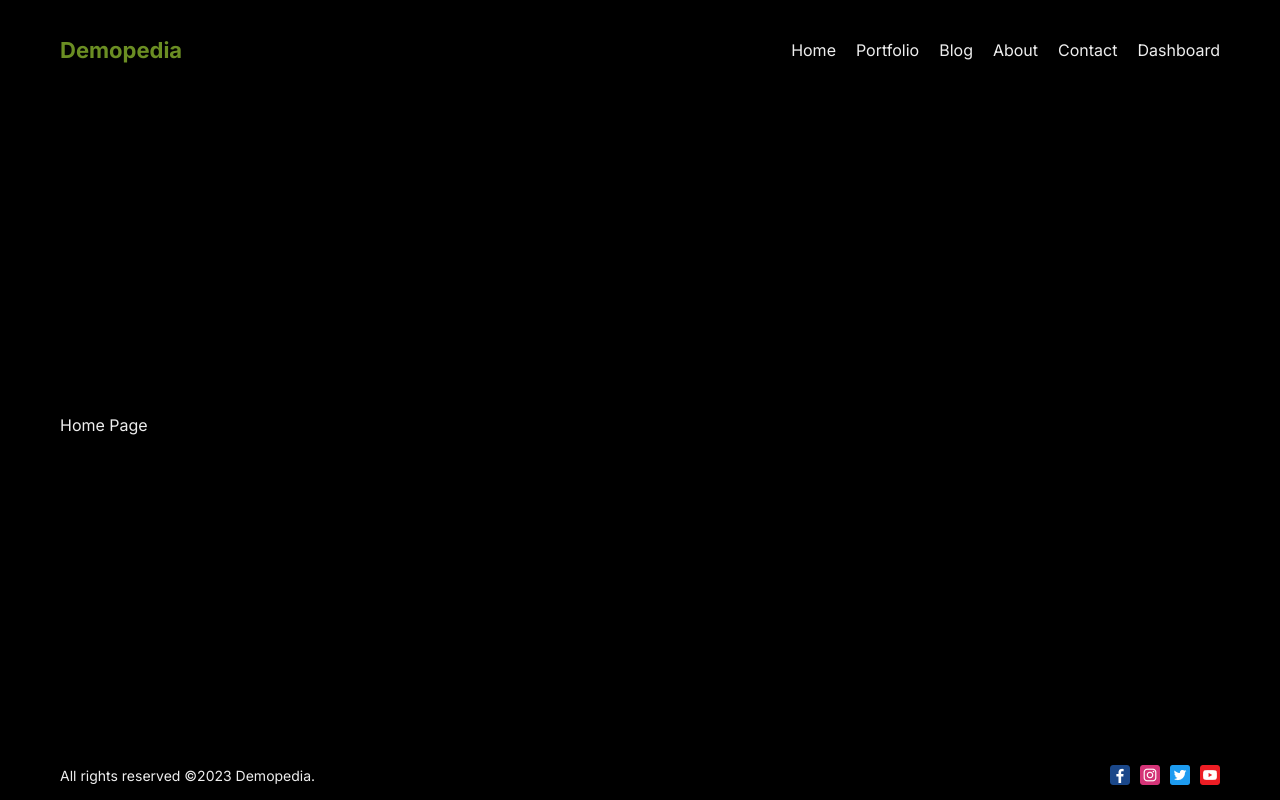
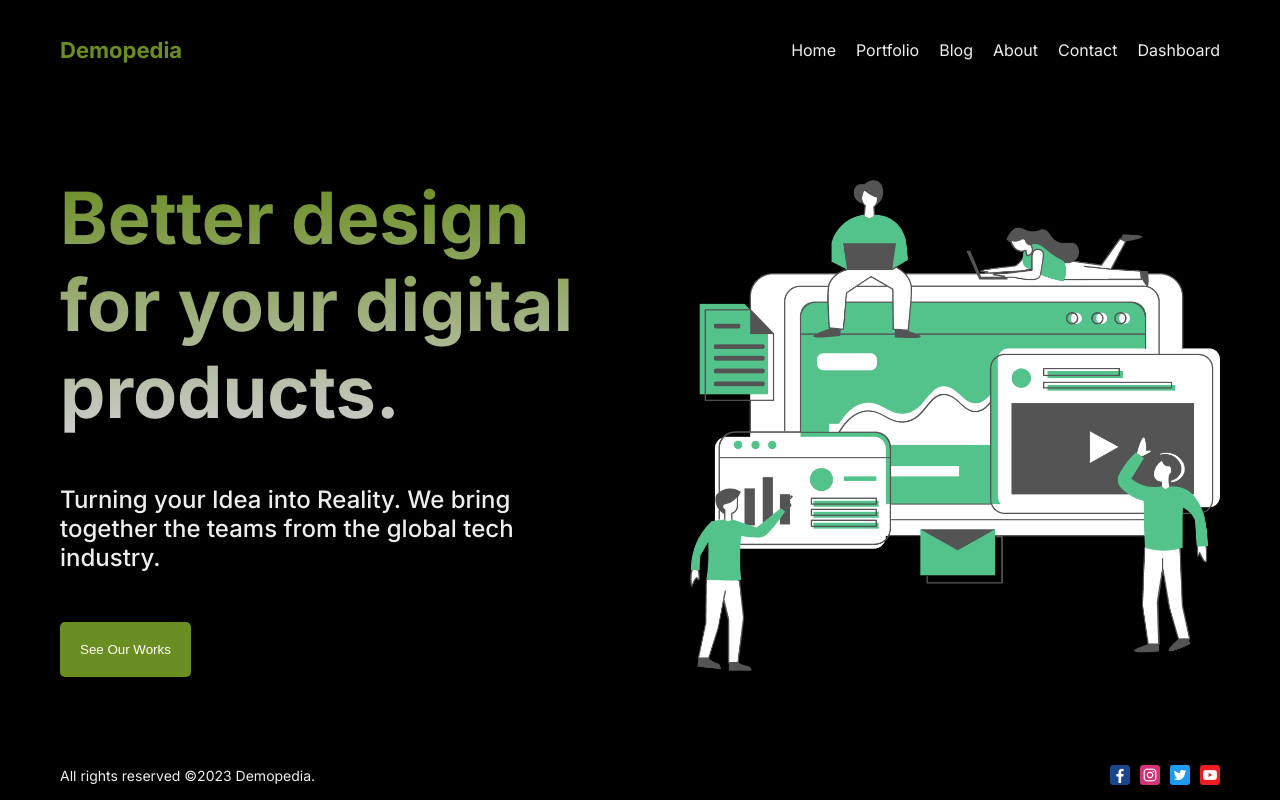
Before and after one commit to gypsicoder/demopedia, a Next.js app: page / in a window 1280 px wide. Built offline with nearby package versions, Linux system fonts and the light colour scheme.

Commit message:
Home page content added

```diff
--- a/src/app/page.module.css
+++ b/src/app/page.module.css
@@ -1,229 +1,40 @@
-.main {
+.container {
+  display: flex;
+  align-items: center;
+  gap: 100px;
+}
+
+.item {
+  flex: 1;
   display: flex;
   flex-direction: column;
-  justify-content: space-between;
-  align-items: center;
-  padding: 6rem;
-  min-height: 100vh;
+  gap: 50px;
+}
+
+.title {
+  font-size: 72px;
+  background: linear-gradient(to bottom, olivedrab, #ccc);
+  -webkit-background-clip: text;
+  -webkit-text-fill-color: transparent;
 }
 
 .description {
-  display: inherit;
-  justify-content: inherit;
-  align-items: inherit;
-  font-size: 0.85rem;
-  max-width: var(--max-width);
-  width: 100%;
-  z-index: 2;
-  font-family: var(--font-mono);
+  font-size: 24px;
+  font-weight: 500;
 }
 
-.description a {
-  display: flex;
-  justify-content: center;
-  align-items: center;
-  gap: 0.5rem;
+.button {
+  padding: 20px;
+  border: none;
+  border-radius: 5px;
+  cursor: pointer;
+  background-color: olivedrab;
+  width: max-content;
+  color: white;
 }
 
-.description p {
-  position: relative;
-  margin: 0;
-  padding: 1rem;
-  background-color: rgba(var(--callout-rgb), 0.5);
-  border: 1px solid rgba(var(--callout-border-rgb), 0.3);
-  border-radius: var(--border-radius);
+.heroImage {
+  width: 100%;
+  height: 500px;
+  object-fit: cover;
 }
-
-.code {
-  font-weight: 700;
-  font-family: var(--font-mono);
-}
-
-.grid {
-  display: grid;
-  grid-template-columns: repeat(4, minmax(25%, auto));
-  width: var(--max-width);
-  max-width: 100%;
-}
-
-.card {
-  padding: 1rem 1.2rem;
-  border-radius: var(--border-radius);
-  background: rgba(var(--card-rgb), 0);
-  border: 1px solid rgba(var(--card-border-rgb), 0);
-  transition: background 200ms, border 200ms;
-}
-
-.card span {
-  display: inline-block;
-  transition: transform 200ms;
-}
-
-.card h2 {
-  font-weight: 600;
-  margin-bottom: 0.7rem;
-}
-
-.card p {
-  margin: 0;
-  opacity: 0.6;
-  font-size: 0.9rem;
-  line-height: 1.5;
-  max-width: 30ch;
-}
-
-.center {
-  display: flex;
-  justify-content: center;
-  align-items: center;
-  position: relative;
-  padding: 4rem 0;
-}
-
-.center::before {
-  background: var(--secondary-glow);
-  border-radius: 50%;
-  width: 480px;
-  height: 360px;
-  margin-left: -400px;
-}
-
-.center::after {
-  background: var(--primary-glow);
-  width: 240px;
-  height: 180px;
-  z-index: -1;
-}
-
-.center::before,
-.center::after {
-  content: '';
-  left: 50%;
-  position: absolute;
-  filter: blur(45px);
-  transform: translateZ(0);
-}
-
-.logo {
-  position: relative;
-}
-/* Enable hover only on non-touch devices */
-@media (hover: hover) and (pointer: fine) {
-  .card:hover {
-    background: rgba(var(--card-rgb), 0.1);
-    border: 1px solid rgba(var(--card-border-rgb), 0.15);
-  }
-
-  .card:hover span {
-    transform: translateX(4px);
-  }
-}
-
-@media (prefers-reduced-motion) {
-  .card:hover span {
-    transform: none;
-  }
-}
-
-/* Mobile */
-@media (max-width: 700px) {
-  .content {
-    padding: 4rem;
-  }
-
-  .grid {
-    grid-template-columns: 1fr;
-    margin-bottom: 120px;
-    max-width: 320px;
-    text-align: center;
-  }
-
-  .card {
-    padding: 1rem 2.5rem;
-  }
-
-  .card h2 {
-    margin-bottom: 0.5rem;
-  }
-
-  .center {
-    padding: 8rem 0 6rem;
-  }
-
-  .center::before {
-    transform: none;
-    height: 300px;
-  }
-
-  .description {
-    font-size: 0.8rem;
-  }
-
-  .description a {
-    padding: 1rem;
-  }
-
-  .description p,
-  .description div {
-    display: flex;
-    justify-content: center;
-    position: fixed;
-    width: 100%;
-  }
-
-  .description p {
-    align-items: center;
-    inset: 0 0 auto;
-    padding: 2rem 1rem 1.4rem;
-    border-radius: 0;
-    border: none;
-    border-bottom: 1px solid rgba(var(--callout-border-rgb), 0.25);
-    background: linear-gradient(
-      to bottom,
-      rgba(var(--background-start-rgb), 1),
-      rgba(var(--callout-rgb), 0.5)
-    );
-    background-clip: padding-box;
-    backdrop-filter: blur(24px);
-  }
-
-  .description div {
-    align-items: flex-end;
-    pointer-events: none;
-    inset: auto 0 0;
-    padding: 2rem;
-    height: 200px;
-    background: linear-gradient(
-      to bottom,
-      transparent 0%,
-      rgb(var(--background-end-rgb)) 40%
-    );
-    z-index: 1;
-  }
-}
-
-/* Tablet and Smaller Desktop */
-@media (min-width: 701px) and (max-width: 1120px) {
-  .grid {
-    grid-template-columns: repeat(2, 50%);
-  }
-}
-
-@media (prefers-color-scheme: dark) {
-  .vercelLogo {
-    filter: invert(1);
-  }
-
-  .logo {
-    filter: invert(1) drop-shadow(0 0 0.3rem #ffffff70);
-  }
-}
-
-@keyframes rotate {
-  from {
-    transform: rotate(360deg);
-  }
-  to {
-    transform: rotate(0deg);
-  }
-}
--- a/src/app/page.tsx
+++ b/src/app/page.tsx
@@ -1,6 +1,23 @@
 import Image from 'next/image';
+import Hero from 'public/hero.png';
 import styles from './page.module.css';
 
 export default function Home() {
-  return <div>Home Page</div>;
+  return (
+    <div className={styles.container}>
+      <div className={styles.item}>
+        <h1 className={styles.title}>
+          Better design for your digital products.
+        </h1>
+        <p className={styles.description}>
+          Turning your Idea into Reality. We bring together the teams from the
+          global tech industry.
+        </p>
+        <button className={styles.button}>See Our Works</button>
+      </div>
+      <div className={styles.item}>
+        <Image src={Hero} alt='Hero' className={styles.heroImage} />
+      </div>
+    </div>
+  );
 }
```
